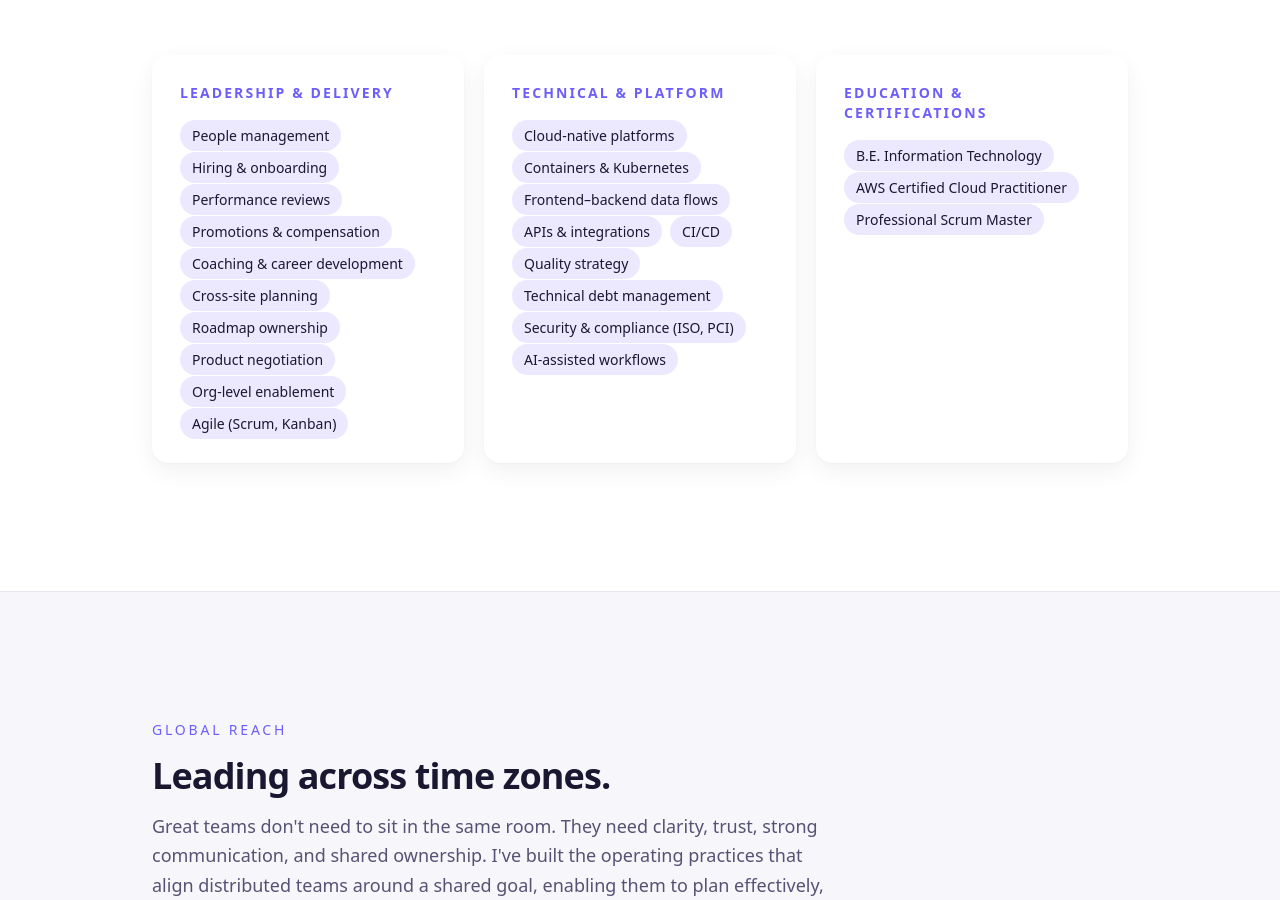
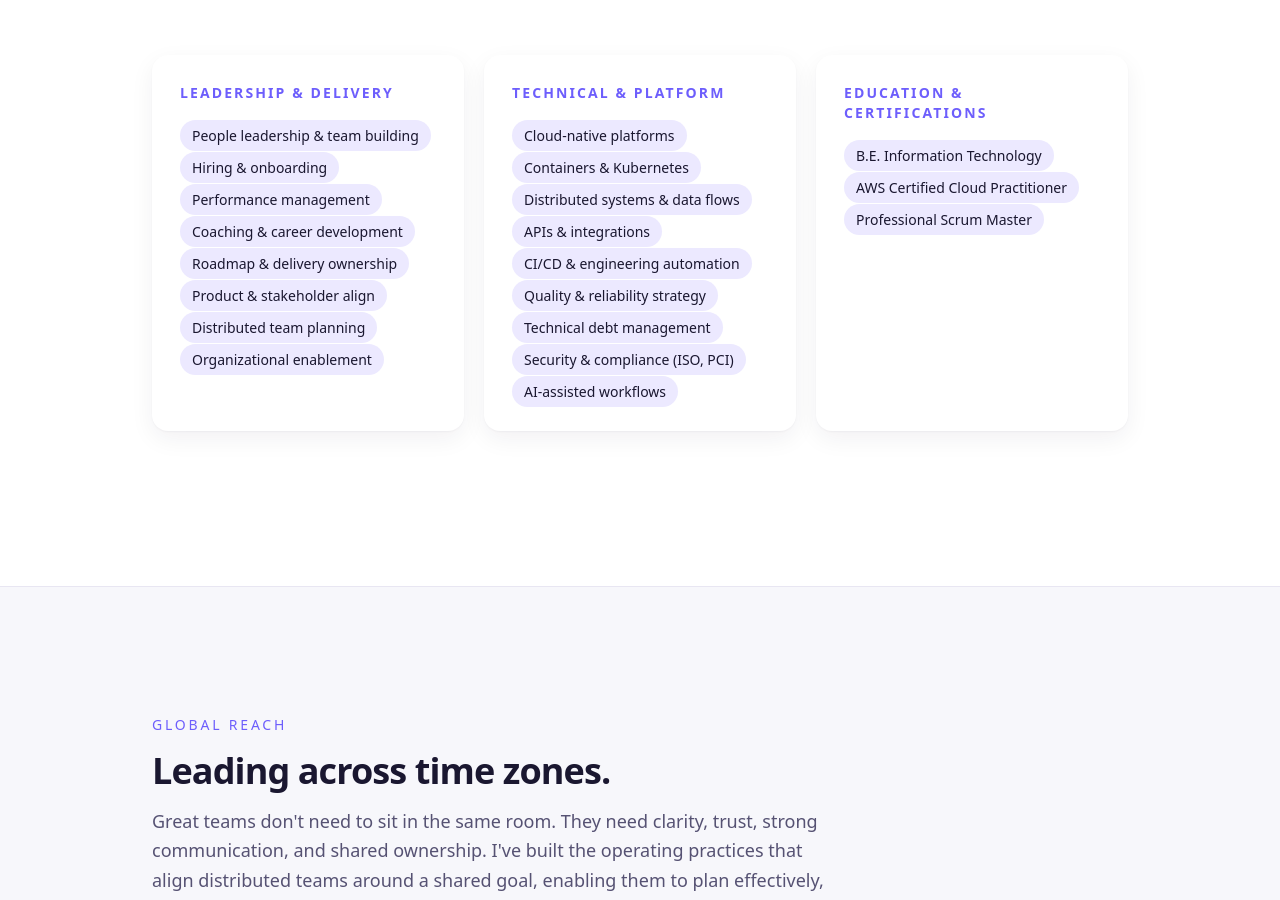
Before and after one commit to AnupriyaSaxenas/Portfolio, a React (Vite) app: page / in a window 1280 px wide. Shown: the part 6000-6900 px from the top of the page. Built offline with nearby package versions, Linux system fonts and the light colour scheme.

Commit message:
Update skills.ts

```diff
--- a/src/data/skills.ts
+++ b/src/data/skills.ts
@@ -4,16 +4,14 @@ export const skills: SkillGroup[] = [
   {
     category: 'Leadership & Delivery',
     items: [
-      'People management',
+      'People leadership & team building',
       'Hiring & onboarding',
-      'Performance reviews',
-      'Promotions & compensation',
+      'Performance management',
       'Coaching & career development',
-      'Cross-site planning',
-      'Roadmap ownership',
-      'Product negotiation',
-      'Org-level enablement',
-      'Agile (Scrum, Kanban)',
+      'Roadmap & delivery ownership',
+      'Product & stakeholder align',
+      'Distributed team planning',
+      'Organizational enablement',
     ],
   },
   {
@@ -21,10 +19,10 @@ export const skills: SkillGroup[] = [
     items: [
       'Cloud-native platforms',
       'Containers & Kubernetes',
-      'Frontend–backend data flows',
+      'Distributed systems & data flows',
       'APIs & integrations',
-      'CI/CD',
-      'Quality strategy',
+      'CI/CD & engineering automation',
+      'Quality & reliability strategy',
       'Technical debt management',
       'Security & compliance (ISO, PCI)',
       'AI-assisted workflows',
```
